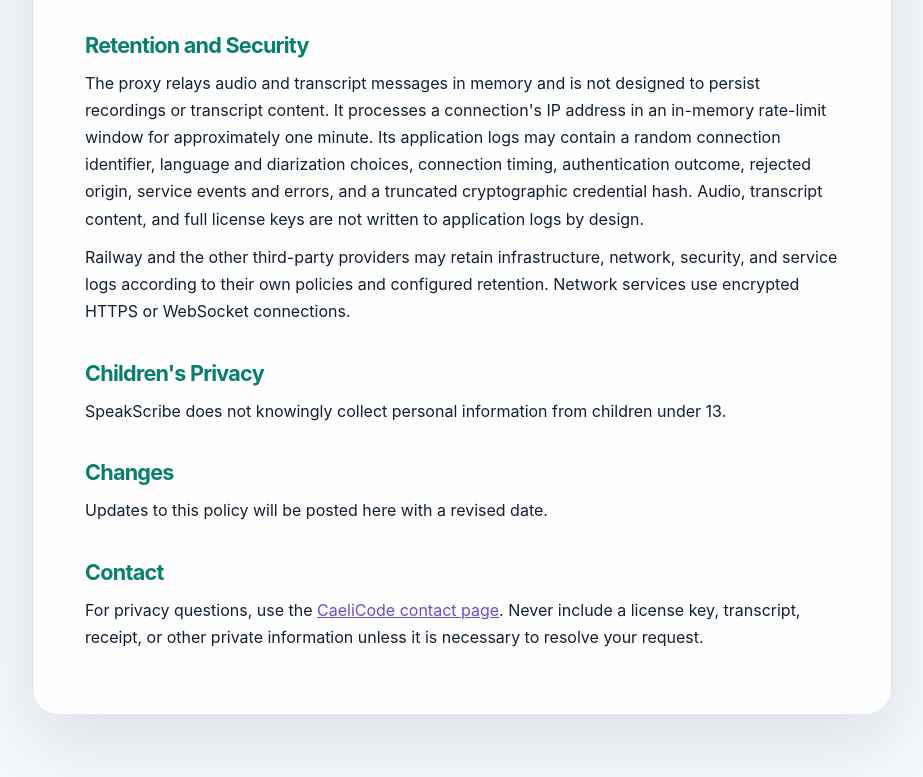
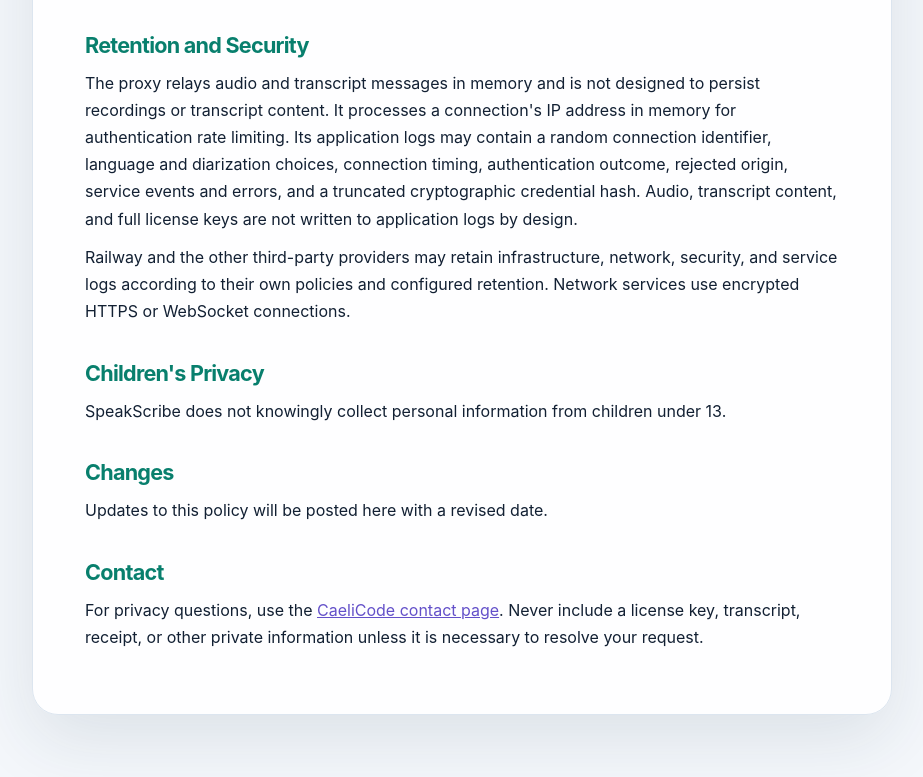
Before and after one commit to caelicode/caelicode.github.io, a website: page speakscribe/privacy.html in a window 1280 px wide. Shown: the part 2486-3263 px from the top of the page, without its empty margins (178-1101 px from the left). Drawn offline with Linux system fonts and the light colour scheme.

Commit message:
docs: avoid unsupported retention guarantee

```diff
--- a/speakscribe/privacy.html
+++ b/speakscribe/privacy.html
@@ -144,7 +144,7 @@
       <p>SpeakScribe uses Google/Chrome speech recognition for Standard and optional Local preview, Hugging Face/Xenova for Local model downloads, Deepgram for Enhanced and Meeting transcription, Railway to host the in-memory proxy, and Lemon Squeezy for license validation. These providers process the data needed for their stated function under their own privacy and security practices. SpeakScribe does not include advertising or tracking integrations.</p>
 
       <h2>Retention and Security</h2>
-      <p>The proxy relays audio and transcript messages in memory and is not designed to persist recordings or transcript content. It processes a connection's IP address in an in-memory rate-limit window for approximately one minute. Its application logs may contain a random connection identifier, language and diarization choices, connection timing, authentication outcome, rejected origin, service events and errors, and a truncated cryptographic credential hash. Audio, transcript content, and full license keys are not written to application logs by design.</p>
+      <p>The proxy relays audio and transcript messages in memory and is not designed to persist recordings or transcript content. It processes a connection's IP address in memory for authentication rate limiting. Its application logs may contain a random connection identifier, language and diarization choices, connection timing, authentication outcome, rejected origin, service events and errors, and a truncated cryptographic credential hash. Audio, transcript content, and full license keys are not written to application logs by design.</p>
       <p>Railway and the other third-party providers may retain infrastructure, network, security, and service logs according to their own policies and configured retention. Network services use encrypted HTTPS or WebSocket connections.</p>
 
       <h2>Children's Privacy</h2>
```
